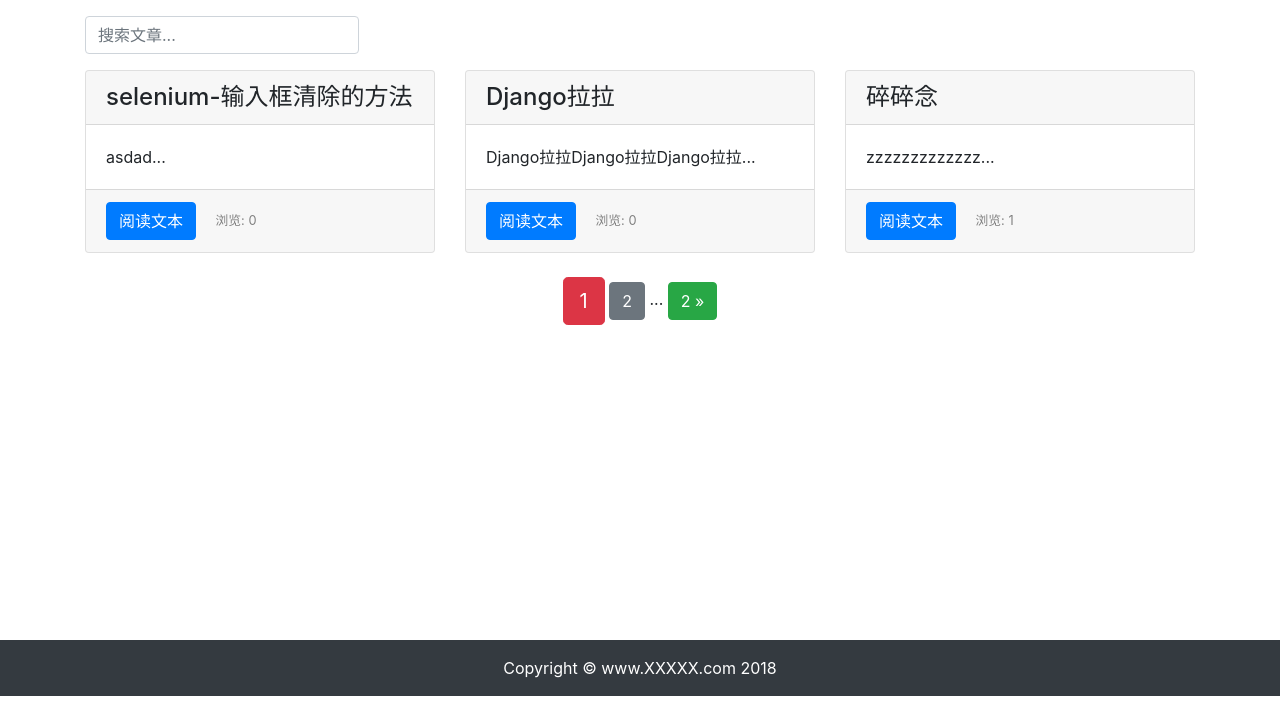
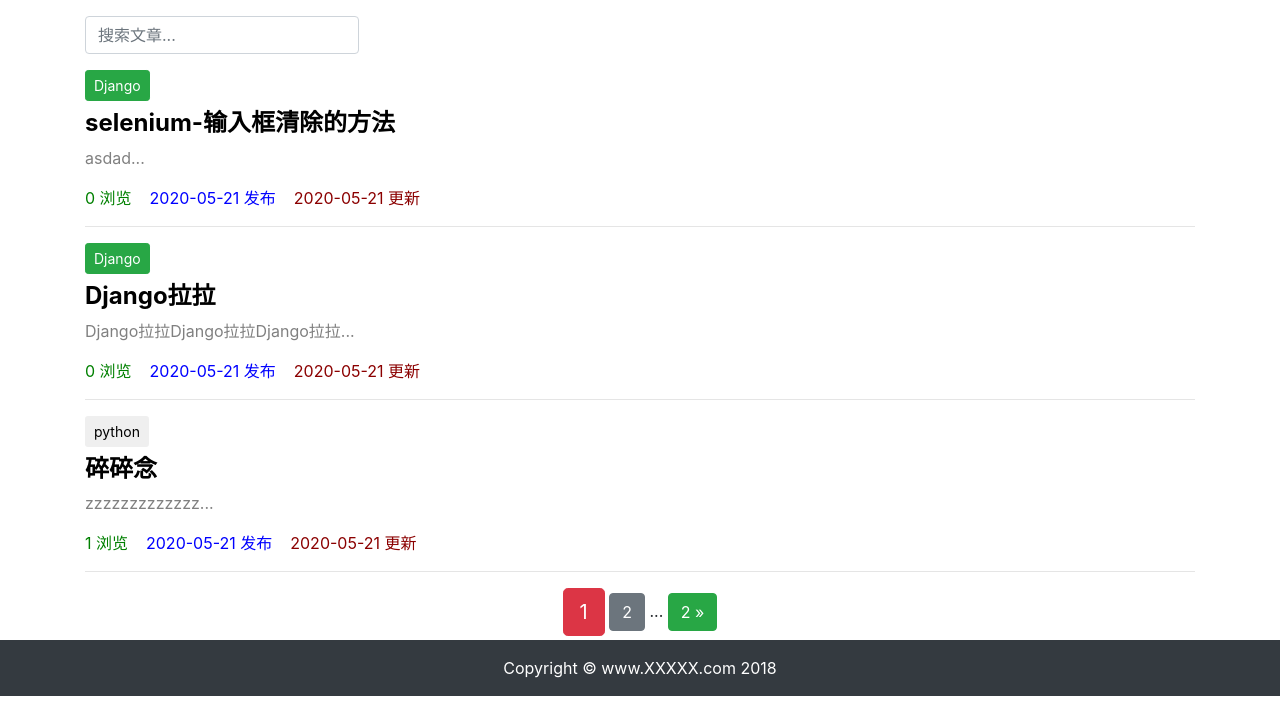
Before and after one commit to LiuTianen/my_Blog, a Django app: page /article/article-list/ in a window 1280 px wide. Shown: the part 104-812 px from the top of the page. Run offline with Django 3.2, Linux system fonts and the light colour scheme; data comes from the database, SQL or seed files in the repository; both versions use the stored data as it was after the commit; some libraries are stand-ins or nearby versions.

Commit message:
栏目功能

```diff
--- a/article/admin.py
+++ b/article/admin.py
@@ -1,6 +1,8 @@
 from django.contrib import admin
 # 别忘了导入ArticlerPost
-from .models import ArticlePost
+from .models import ArticlePost, ArticleColumn
+
 # Register your models here.
 # 注册ArticlePost到admin中
 admin.site.register(ArticlePost)
+admin.site.register(ArticleColumn)
--- a/article/models.py
+++ b/article/models.py
@@ -5,6 +5,19 @@
 from django.db import models
 from django.contrib.auth.models import User
 from django.utils import timezone
+
+
+class ArticleColumn(models.Model):
+    """
+    栏目的 Model
+    """
+    # 栏目标题
+    title = models.CharField(max_length=100, blank=True)
+    # 创建时间
+    created = models.DateTimeField(default=timezone.now)
+
+    def __str__(self):
+        return self.title
 
 class ArticlePost(models.Model):
     # 文章作者。参数 on_delete 用于指定数据删除的方式
@@ -19,7 +32,14 @@
     updated = models.DateTimeField(auto_now=True)
 
     total_views = models.PositiveIntegerField(default=0)
-
+    # 文章栏目的 “一对多” 外键
+    column = models.ForeignKey(
+        ArticleColumn,
+        null=True,
+        blank=True,
+        on_delete=models.CASCADE,
+        related_name='article'
+    )
     # 内部类 class Meta 用于给 model 定义元数据
     class Meta:
         # ordering 指定模型返回的数据的排列顺序
--- a/article/views.py
+++ b/article/views.py
@@ -3,7 +3,7 @@ from django.http import HttpResponse
 from django.shortcuts import render, redirect
 import markdown
 from .forms import ArticlePosrForm
-from .models import ArticlePost
+from .models import ArticlePost, ArticleColumn
 from django.contrib.auth.models import User
 from django.core.paginator import Paginator
 from django.db.models import Q
@@ -77,6 +77,8 @@ def article_create(request):
             # 指定目前登录的用户为作者
             new_article.author = User.objects.get(id=request.user.id)
             # 将新文章保存到数据库中
+            if request.POST['column'] != 'none':
+                new_article.column = ArticleColumn.objects.get(id=request.POST['column'])
             new_article.save()
             # 完成后返回到文章列表
             return redirect("article:article_list")
@@ -88,7 +90,8 @@ def article_create(request):
         # 创建表单类实例
         article_post_form = ArticlePosrForm()
         # 赋值上下文
-        context = {'article_post_form':article_post_form}
+        columns = ArticleColumn.objects.all()
+        context = {'article_post_form':article_post_form, 'columns':columns}
         # 返回模板
         return render(request, 'article/create.html', context)
 
@@ -130,17 +133,23 @@ def article_update(request, id):
             # 保存新写入的 title、body 数据并保存
             article.title = request.POST['title']
             article.body = request.POST['body']
+            if request.POST['colum'] != 'none':
+                article.column = ArticleColumn.objects.get(id=request.POST['column'])
+            else:
+                article.column = None
             article.save()
             # 完成后返回到修改后的文章中。需传入文章的 id 值
             return redirect("article:article_detail", id=id)
         # 如果数据不合法，返回错误信息
         else:
             return HttpResponse("表单内容有误，请重新填写。")
+
     # 如果用户 GET 请求获取数据
     else:
         # 创建表单类实例
         article_post_form = ArticlePosrForm()
+        columns = ArticleColumn.objects.all()
         # 赋值上下文，将 article 文章对象也传递进去，以便提取旧的内容
-        context = {'article': article, 'article_post_form':article_post_form}
+        context = {'article': article, 'article_post_form':article_post_form,'columns':columns}
         # 将响应返回到模板中
         return render(request,'article/update.html', context)
--- a/templates/article/list.html
+++ b/templates/article/list.html
@@ -61,28 +61,53 @@
 
     <div class="row mt-2">
         {% for article in articles %}
-        <!-- 文章内容 -->
-        <div class="col-4 mb-4">
-             <!-- 卡片容器 -->
-            <div class="card h-100">
+        <div class="col-12">
+            <!-- 栏目 -->
+            {% if article.column %}
+                <button type="button"
+                    class="btn btn-sm mb-2
+                        {% if article.column.title == 'Django' %}
+                            btn-success
+                        {% elif article.column.title == 'Java' %}
+                            btn-danger
+                        {% elif article.column.title == 'HTML' %}
+                            btn-warning
+                        {% endif %}
+                    "
+                >
+                    {{ article.column }}
+                </button>
+            {% endif %}
          <!-- 标题 -->
-                <h4 class="card-header">{{ article.title }}</h4>
+            <h4>
+                <b>
+                    <a href="{% url 'article:article_detail' article.id %}"
+                       style="color: black;"
+                    >
+                        {{ article.title }}
+                    </a>
+                </b>
+            </h4>
             <!-- 摘要 -->
-                <div class="card-body">
-                    <p class="card-text">{{ article.body|slice:'100' }}...</p>
+            <div>
+                <p style="color: gray;">
+                    {{ article.body|slice:'100' }}...
+                </p>
             </div>
             <!-- 注脚 -->
-                <div class="card-footer">
-                    <a href="{% url 'article:article_detail' article.id %}" class="btn btn-primary">阅读文本</a>
-                    <!-- 显示浏览量 -->
-                    <span>
-                        <small class="col align-self-end" style="color: gray;">
-                            浏览: {{ article.total_views }}
-                        </small>
+            <p>
+                <!-- 附加信息 -->
+                <span style="color: green;">
+                    {{ article.total_views }} 浏览&nbsp;&nbsp;&nbsp;
                 </span>
-
-                </div>
-            </div>
+                <span style="color: blue;">
+                    {{ article.created|date:'Y-m-d' }} 发布&nbsp;&nbsp;&nbsp;
+                </span>
+                <span style="color: darkred;">
+                    {{ article.updated|date:'Y-m-d' }} 更新
+                </span>
+            </p>
+            <hr>
         </div>
     {% endfor %}
 </div>
```
Also changed, not shown: templates/article/create.html (+9 -0 lines), templates/article/update.html (+11 -0 lines), article/migrations/0003_auto_20200521_1556.py (added), db.sqlite3. Lines whose indentation alone changed are shown as unchanged.
